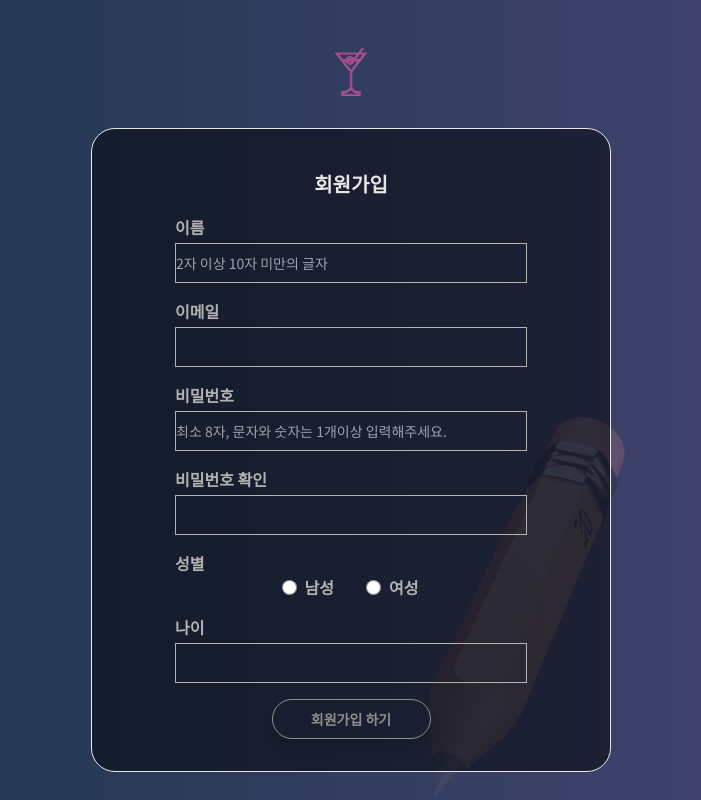
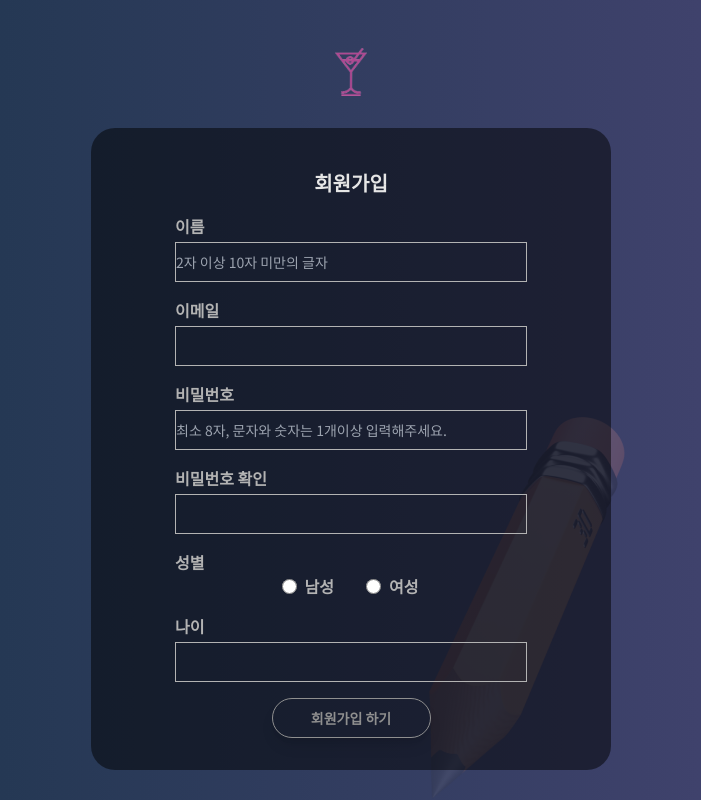
Before and after one commit to codestates-seb/seb44_main_002, a React (Create React App) app in the folder client/: page /signup in a window 1280 px wide. Shown: the whole page, without its empty margins (289-990 px from the left). Built offline with nearby package versions, Linux system fonts and the light colour scheme; no server answers.

Commit message:
fixed : 불필요한 css 수정

```diff
--- a/client/src/pages/Signup/Signup.js
+++ b/client/src/pages/Signup/Signup.js
@@ -215,7 +215,6 @@ const SignupBox = tw.div`
   w-[32.5rem]
   h-full
   flex
-  flex-[6]
   justify-center
   items-center
   rounded-3xl
@@ -226,9 +225,6 @@ const SignupBox = tw.div`
 
   max-[520px]:w-full
   max-[520px]:rounded-none
-  border
-border-solid
-border-red
 `;
 
 const SignupSection = tw.div`
@@ -257,8 +253,6 @@ const InputSection = tw.div`
   justify-between
   max-[520px]:overflow-y-scroll
   max-[520px]:items-center
-
-
 `;
 
 const ButtonSection = tw.div`
```
